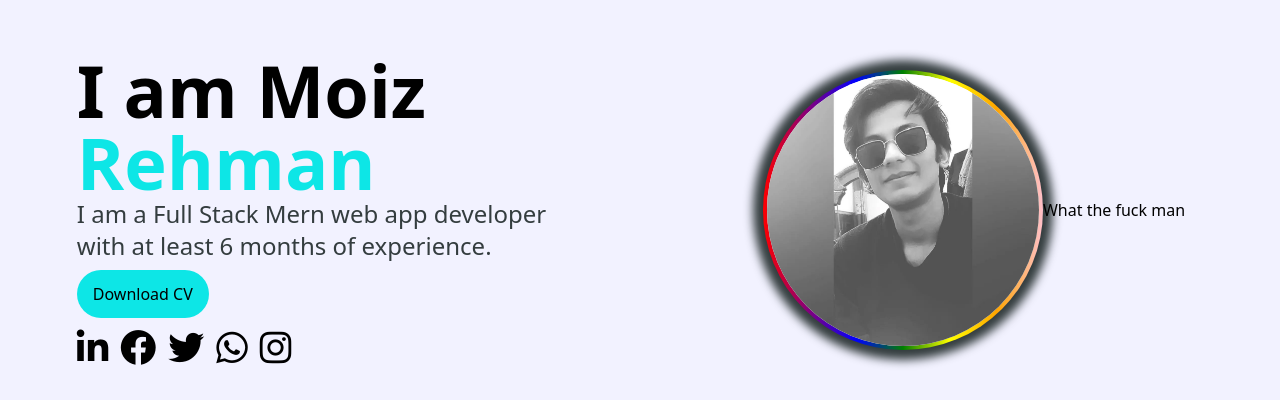
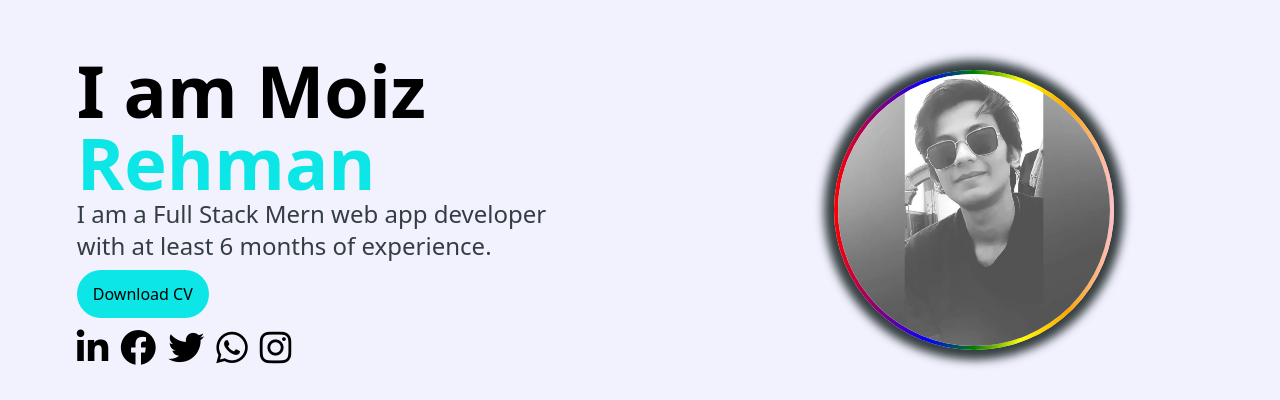
Before and after one commit to Moiz6019725/next-js-portfolio, a Next.js app: page / in a window 1280 px wide. Shown: the part 342-742 px from the top of the page. Built offline with nearby package versions, Linux system fonts and the light colour scheme.

Commit message:
Update page.js

```diff
--- a/app/page.js
+++ b/app/page.js
@@ -50,9 +50,8 @@ export default function Home() {
             alt="Hero Image"
             width={280}
             height={280}
-            className="bg-red-800 object-cover rounded-full border-4 border-gradient shadow-[0_0_10px_10px_#343D3F] hover:shadow-[0_0_20px_rgba(0,0,0,0.7)] transition-shadow duration-300 ease-in-out"
+            className="object-cover rounded-full border-4 border-gradient shadow-[0_0_10px_10px_#343D3F] hover:shadow-[0_0_20px_rgba(0,0,0,0.7)] transition-shadow duration-300 ease-in-out"
           />
-              <span>What the fuck man</span>
         </div>
       </div>
       <div className="divider h-[1px] w-[80%] m-auto bg-gray-300"></div>
```
